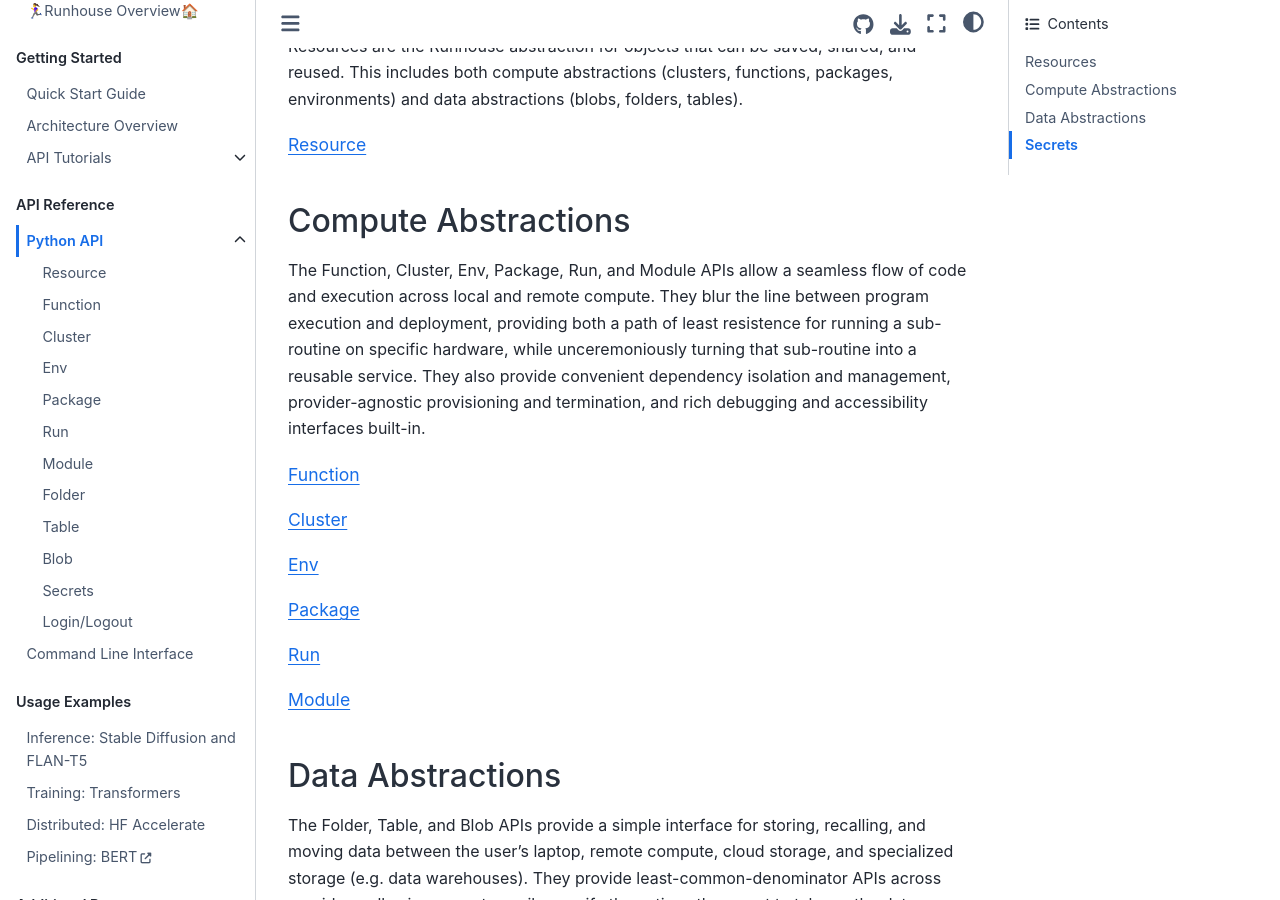
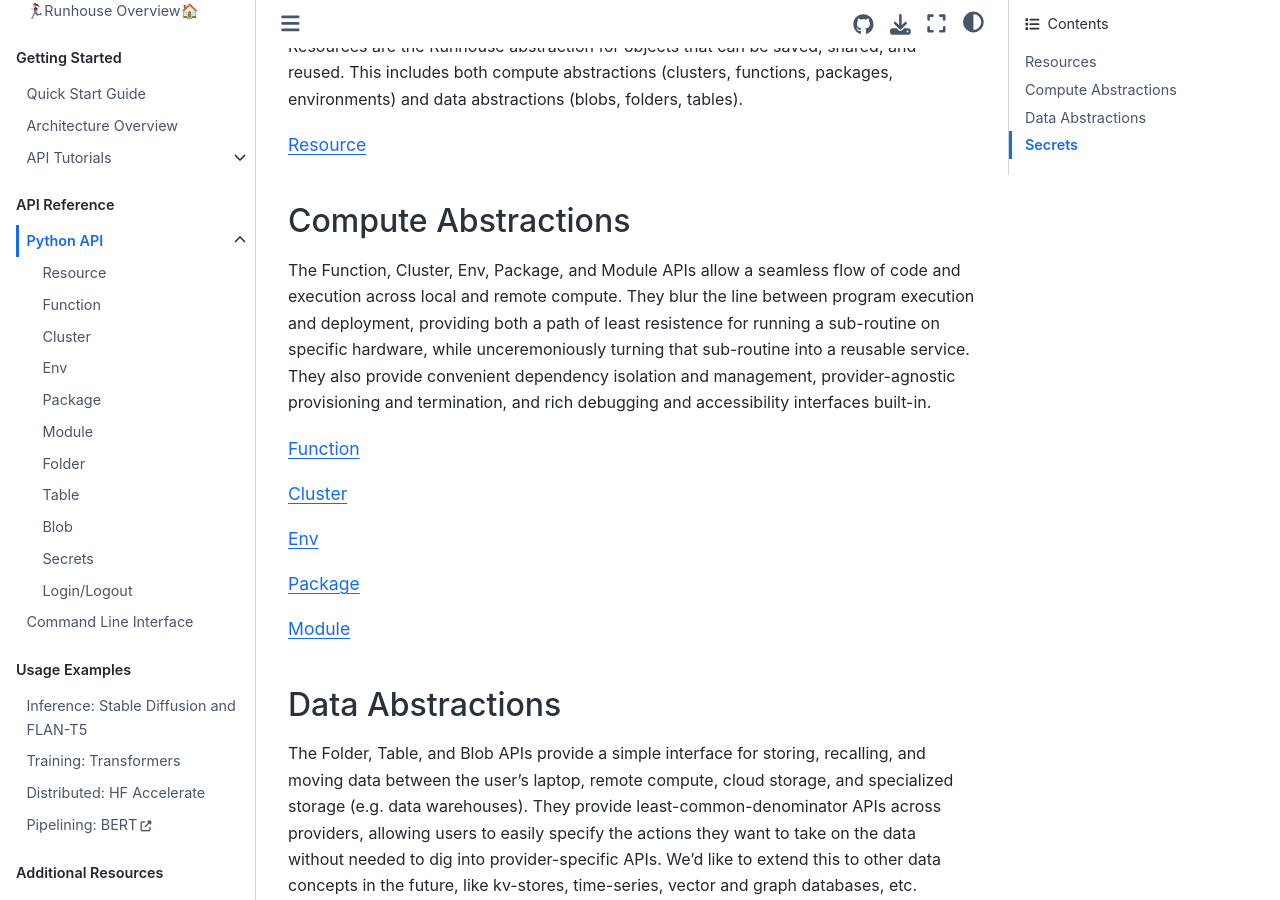
Before and after one commit to run-house/runhouse, a Sphinx documentation site: the page built from docs/api/python.rst, in a window 1280 px wide and 900 px high, scrolled down 226 px. Built offline with Sphinx 7.4.7 and the Sphinx Book theme 1.1.4, drawn with Linux system fonts in a browser that asks for light colours.

Commit message:
remove runs from python api docs

```diff
--- a/docs/api/python.rst
+++ b/docs/api/python.rst
@@ -17,7 +17,7 @@
 
 Compute Abstractions
 ------------------------------------
-The Function, Cluster, Env, Package, Run, and Module APIs allow a seamless flow of code and execution across local and remote compute.
+The Function, Cluster, Env, Package, and Module APIs allow a seamless flow of code and execution across local and remote compute.
 They blur the line between program execution and deployment, providing both a path of least resistence for running
 a sub-routine on specific hardware, while unceremoniously turning that sub-routine into a reusable service.
 They also provide convenient dependency isolation and management, provider-agnostic provisioning and termination,
@@ -42,11 +42,6 @@
    :maxdepth: 1
 
    python/package
-
-.. toctree::
-   :maxdepth: 1
-
-   python/run
 
 .. toctree::
     :maxdepth: 1
```
